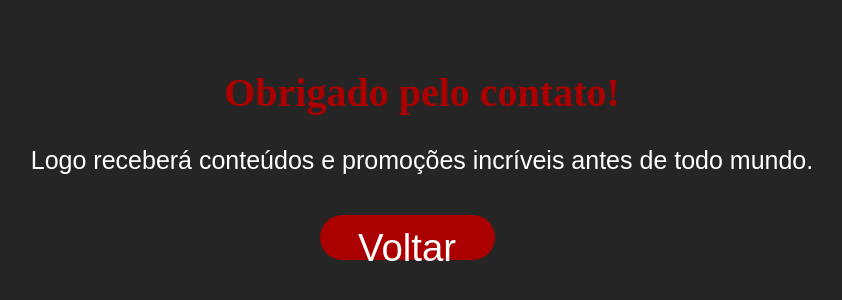
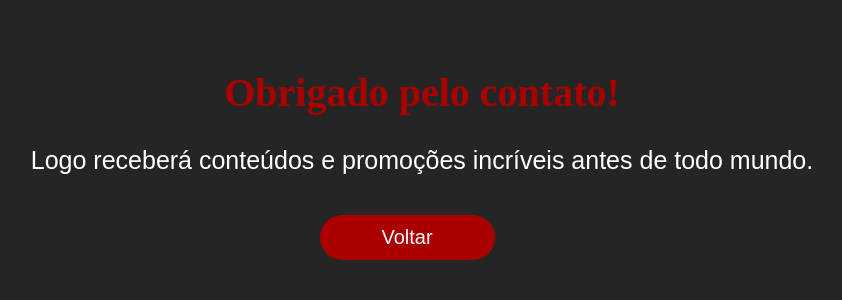
Before and after one commit to diogovilanova/desenvolvimento-sistemas-internet, a plain HTML site: page sweet_tooth_landing_page/contato.html in a window 1280 px wide. Shown: the part 286-586 px from the top of the page, without its empty margins (218-1060 px from the left). Drawn offline with Linux system fonts and the light colour scheme.

Commit message:
Alteração da fonte do arquivo contato.html

```diff
--- a/sweet_tooth_landing_page/contato.html
+++ b/sweet_tooth_landing_page/contato.html
@@ -12,6 +12,6 @@
 <body class="cont-bd">
         <h1 class="cont-h1">Obrigado pelo contato!</h1>
         <p class="cont-p">Logo receberá conteúdos e promoções incríveis antes de todo mundo.</p>
-        <a href="index.html" class="btn" style="font-family: Arial, Helvetica, sans-serif; font-size: 3vw;">Voltar</a>
+        <a href="index.html" class="btn">Voltar</a>
 </body>
 </html>
--- a/sweet_tooth_landing_page/css/style.css
+++ b/sweet_tooth_landing_page/css/style.css
@@ -289,6 +289,14 @@ footer {
     font-size: 25px;
 }
 
+.cont-bd a {
+    font-size: 20px;
+    font-family: Arial, Helvetica, sans-serif;
+    text-align: center;
+    justify-content: center;
+    align-items: center;
+}
+
 .msg-erro {
     display: none;
 }
@@ -521,7 +529,7 @@ footer {
     }
 
     .cont-bd a {
-        font-size: 1vw;
+        font-size: 2vw;
         width: 17vw;
         height: auto;
         margin: 10px;
```
